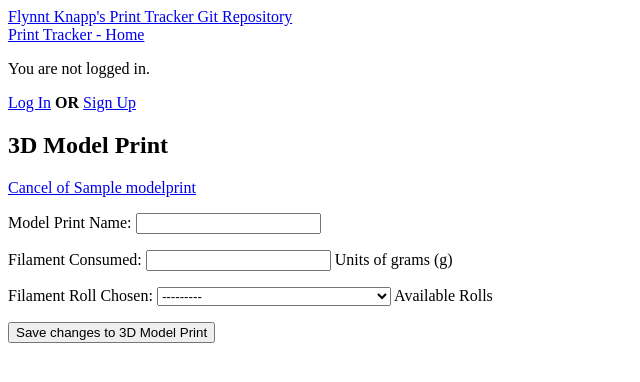
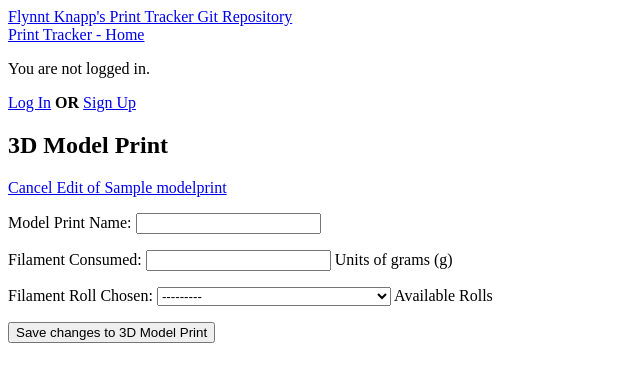
Before and after one commit to brucestull/three-d-print-tracker, a Django app: template templates/model_print_edit.html in a window 1280 px wide. Shown: the top 382 px of the page, without its empty margins (0-640 px from the left). Run offline with Django 3.2, Linux system fonts and the light colour scheme; the template is opened without the code that fills it: values that come from a table or form of the project are taken from there, others are empty; tables that the repository leaves empty hold one stand-in row (values such as "Sample post").

Commit message:
Edit display text

```diff
--- a/templates/model_print_edit.html
+++ b/templates/model_print_edit.html
@@ -5,7 +5,7 @@
 {% block content %}
 
 <h2> 3D Model Print</h2>
-<a href={% url 'prints:model_detail' modelprint.id %}>Cancel  of {{ modelprint.name }}</a><br>
+<a href={% url 'prints:model_detail' modelprint.id %}>Cancel Edit of {{ modelprint.name }}</a><br>
 <form action="" method="post">
     {% csrf_token %}
     {{ form.as_p }}
```
